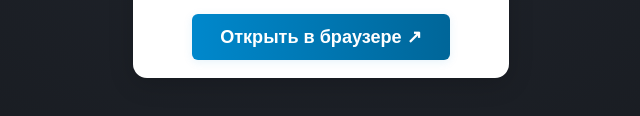
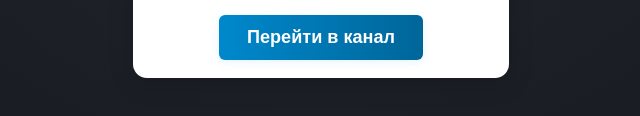
Before and after one commit to YoooLo3/Url_TT-main, a plain HTML site: page Url_TT-main/channel-popup.html in a window 1280 px wide. Shown: the part 500-616 px from the top of the page, without its empty margins (319-959 px from the left). Drawn offline with Linux system fonts and the light colour scheme.

Commit message:
Update button text in channel popup for clarity

```diff
--- a/Url_TT-main/channel-popup.html
+++ b/Url_TT-main/channel-popup.html
@@ -99,7 +99,7 @@
     </div>
     <img class="preview" src="LogoChanel.png" alt="Превью канала">
     <p>Чтобы перейти в канал, нажмите кнопку ниже:</p>
-    <a class="btn-open" href="https://t.me/+7p2yCy5XVyRlZmE0" target="_blank">Открыть в браузере ↗</a>
+    <a class="btn-open" href="https://t.me/+7p2yCy5XVyRlZmE0" target="_blank">Перейти в канал</a>
   </div>
   <script>
     function showMenu() {
```
